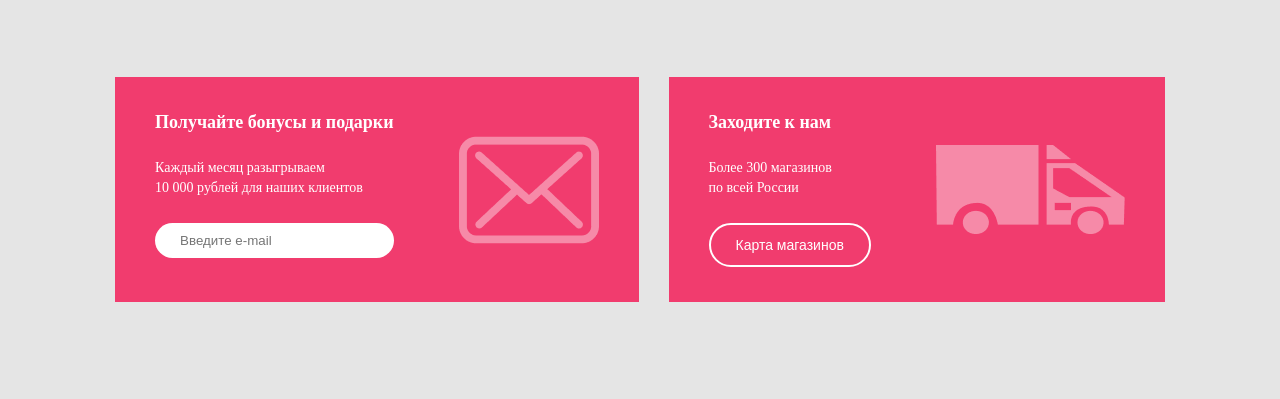
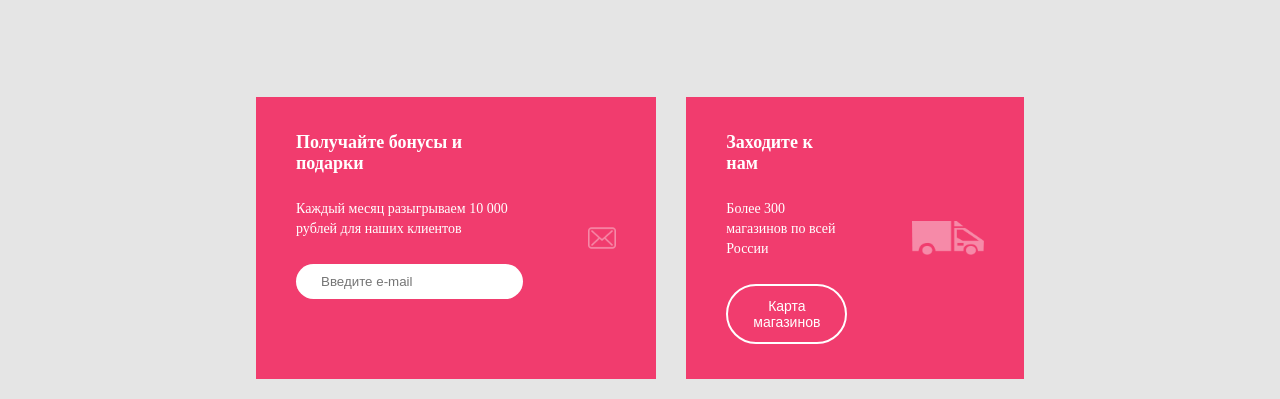
Before and after one commit to Kot-off/Chair-shop, a website: page index.html in a window 1280 px wide. Shown: the part 1399-1798 px from the top of the page. Drawn offline with Linux system fonts and the light colour scheme; files whose address does not match are found by name.

Commit message:
add styles and html for cglobal

```diff
--- a/index.html
+++ b/index.html
@@ -153,7 +153,7 @@
               Получайте бонусы и подарки
             </h2>
             <span class="info-block__subtitle">
-              Каждый месяц разыгрываем<br>
+              Каждый месяц разыгрываем
               10 000 рублей для наших клиентов
             </span>
             <input class="info-block__input" type="email" placeholder="Введите e-mail">
@@ -171,7 +171,7 @@
               Заходите к нам
             </h2>
             <span class="info-block__subtitle">
-              Более 300 магазинов <br>
+              Более 300 магазинов
               по всей России
             </span>
             <button class="info-block__button default-button">
@@ -345,7 +345,6 @@
     </div>
   </section>
   <!-- copyright -->
-
 </body>
 
 </html>
--- a/src/scss/common/_info-block.scss
+++ b/src/scss/common/_info-block.scss
@@ -21,6 +21,12 @@ $info-block-input-height: 35px;
     display: flex;
     justify-content: center;
     align-items: center;
+
+    width: 50%;
+  }
+
+  &__image {
+    width: 100%;
   }
 
   &__title {
--- a/src/scss/global/_global.scss
+++ b/src/scss/global/_global.scss
@@ -1,3 +1,5 @@
+$wrapper-width: 60%;
+
 * {
   margin: 0;
   padding: 0;
@@ -19,3 +21,14 @@ a {
   text-decoration: none;
   color: $link-text-color;
 }
+
+.wrapper {
+  width: $wrapper-width;
+}
+
+section,
+header,
+footer {
+  display: flex;
+  justify-content: center;
+}
--- a/src/scss/modules/_copyright.scss
+++ b/src/scss/modules/_copyright.scss
@@ -2,6 +2,7 @@ $copyright-background: #EFEFEF;
 $copyright-text: #828282;
 
 .copyright {
+  background: $copyright-background;
 
   &__wrapper {
     display: flex;
@@ -9,7 +10,6 @@ $copyright-text: #828282;
     align-items: center;
 
     padding: 30px 0;
-    background: $copyright-background;
   }
 
   &__link,
--- a/src/scss/modules/_super-product.scss
+++ b/src/scss/modules/_super-product.scss
@@ -1,6 +1,7 @@
 .super-product {
   color: $main-text-color;
   background-image: url(../assets/super-products/super-products.png);
+  background-repeat: no-repeat;
 
   &__wrapper {
     display: flex;
```
Also changed, not shown: src/css/index.css.
